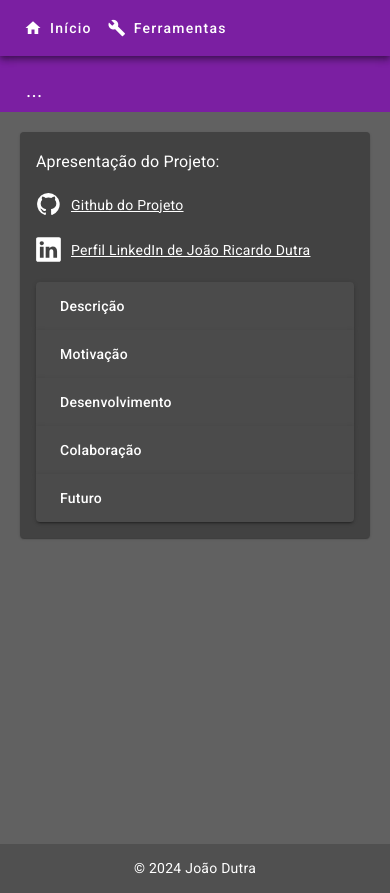
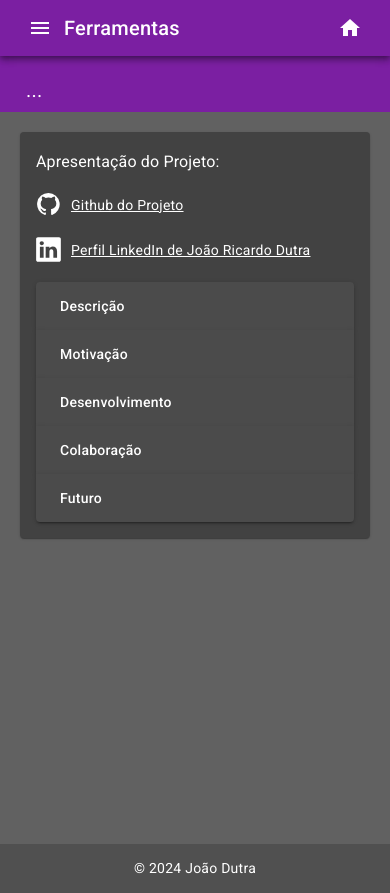
Before and after one commit to jrdutra/ferramentas, an Angular app: page / in a window 390 px wide. Built offline with nearby package versions, Linux system fonts and the light colour scheme.

Commit message:
Responsividade

```diff
--- a/src/app/menu/menu.component.css
+++ b/src/app/menu/menu.component.css
@@ -1,13 +1,19 @@
 .div-principal {
-    display: flex; /* Ativa o Flexbox */
-    flex-direction: column; /* Organiza os itens filhos em uma coluna */
-    justify-content: space-between; /* Espaçamento máximo entre os itens filhos */
-    height: 8em; /* Altura da div principal, ajuste conforme necessário */
+  display: flex;
+  /* Ativa o Flexbox */
+  flex-direction: column;
+  /* Organiza os itens filhos em uma coluna */
+  justify-content: space-between;
+  /* Espaçamento máximo entre os itens filhos */
+  height: 8em;
+  /* Altura da div principal, ajuste conforme necessário */
 }
 
 .div-topo {
-    z-index: 2; /* Valor maior que o da div-rodape */
-    box-shadow: 0px 4px 8px rgba(0, 0, 0, 0.2); /* Exemplo de sombra */
+  z-index: 2;
+  /* Valor maior que o da div-rodape */
+  box-shadow: 0px 4px 8px rgba(0, 0, 0, 0.2);
+  /* Exemplo de sombra */
 }
 
 .div-rodape {
@@ -15,9 +21,31 @@
   padding: 0.7em 0.7em 0.6em 1.3em;
   color: white;
   height: 1.5em;
-    font-size: 20px; /* Seu tamanho de fonte desejado */
-    display: flex; /* Faz a div se comportar como um contêiner flexível */
-    flex-direction: column; /* Organiza os itens em uma coluna */
-    justify-content: flex-end; /* Alinha o conteúdo ao final (fundo) da div */
-    z-index: 1; /* Valor menor que o da div-topo */
+  font-size: 20px;
+  /* Seu tamanho de fonte desejado */
+  display: flex;
+  /* Faz a div se comportar como um contêiner flexível */
+  flex-direction: column;
+  /* Organiza os itens em uma coluna */
+  justify-content: flex-end;
+  /* Alinha o conteúdo ao final (fundo) da div */
+  z-index: 1;
+  /* Valor menor que o da div-topo */
 }
+
+.example-spacer {
+  flex: 1 1 auto;
+}
+
+
+@media (max-width: 510px) {
+  .menu-grande {
+    display: none;
+  }
+}
+
+@media (min-width: 510px) {
+  .menu-hamburger {
+    display: none;
+  }
+}
--- a/src/app/menu/menu.component.html
+++ b/src/app/menu/menu.component.html
@@ -1,6 +1,8 @@
 <div class="div-principal">
     <div class="div-topo">
         <mat-toolbar color="primary" class="mat-elevation-z4">
+
+            <div class="menu-grande">
                 <button mat-button (click)="navegaMenu('home')">
                     <mat-icon>home</mat-icon>
                     Início
@@ -13,7 +15,21 @@
                 <mat-menu #menuFerramentas="matMenu">
                     <button mat-menu-item (click)="navegaMenu('leitor-area-cws')">Leitor de área CWS</button>
                 </mat-menu>
+            </div>
 
+            <div class="menu-hamburger">
+                <button [matMenuTriggerFor]="menuHamburger" mat-icon-button class="example-icon">
+                    <mat-icon>menu</mat-icon>
+                </button>
+                <mat-menu #menuHamburger="matMenu">
+                    <button mat-menu-item (click)="navegaMenu('leitor-area-cws')">Leitor de área CWS</button>
+                </mat-menu>
+            </div>
+            <span class="menu-hamburger">Ferramentas</span>
+            <span class="example-spacer menu-hamburger"></span>
+            <button mat-icon-button class="example-icon home-icon menu-hamburger" aria-label="Example icon-button with heart icon" (click)="navegaMenu('home')">
+                <mat-icon>home</mat-icon>
+            </button>
             <!-- Outros botões ou conteúdo podem ser adicionados aqui -->
         </mat-toolbar>
     </div>
--- a/src/app/menu/menu.component.ts
+++ b/src/app/menu/menu.component.ts
@@ -4,6 +4,7 @@ import { MatMenuModule } from '@angular/material/menu';
 import { MatButtonModule } from '@angular/material/button';
 import { MatIconModule } from '@angular/material/icon';
 import { Router } from '@angular/router';
+
 
 @Component({
   selector: 'app-menu',
```
Lines whose indentation alone changed are shown as unchanged.
